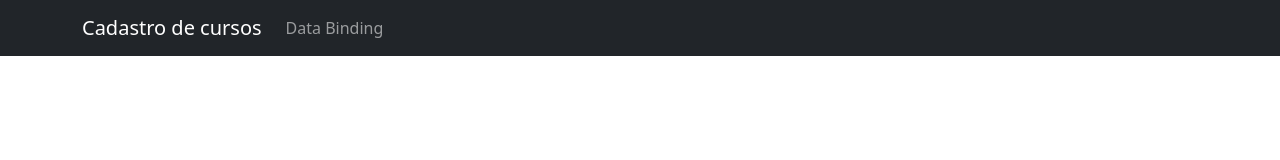
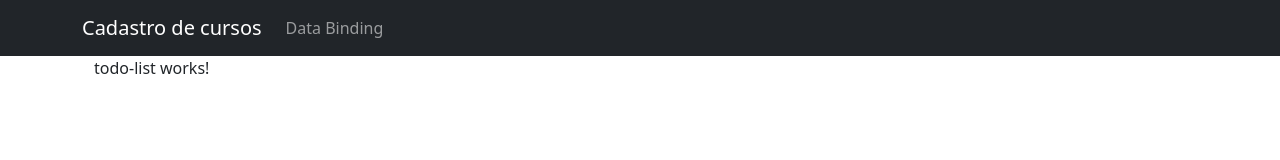
Before and after one commit to 740fernando/componentes-angular, an Angular app in the folder workspace/todo-project/: page / in a window 1280 px wide. Shown: the top 160 px of the page. Built offline with nearby package versions, Linux system fonts and the light colour scheme.

Commit message:
Criando o componente todo-list

```diff
--- a/workspace/todo-project/src/app/app.component.html
+++ b/workspace/todo-project/src/app/app.component.html
@@ -1,6 +1,7 @@
 <app-header></app-header>
 <section class="container d-flex align-items-center justify-content-center">
   <div class="row w-100">
+    <app-todo-list></app-todo-list>
     <div class="col-12">
       <router-outlet></router-outlet>
     </div>
--- a/workspace/todo-project/src/app/app.module.ts
+++ b/workspace/todo-project/src/app/app.module.ts
@@ -5,11 +5,13 @@
 import { AppRoutingModule } from './app-routing.module';
 import { AppComponent } from './app.component';
 import { HeaderComponent } from './header/header.component';
+import { TodoListComponent } from './pages/todo/todo-list/todo-list.component';
 
 @NgModule({
   declarations: [
     AppComponent,
-    HeaderComponent
+    HeaderComponent,
+    TodoListComponent
   ],
   imports: [
     BrowserModule,
--- /dev/null
+++ b/workspace/todo-project/src/app/pages/todo/todo-list/todo-list.component.html
@@ -0,0 +1 @@
+<p>todo-list works!</p>
--- /dev/null
+++ b/workspace/todo-project/src/app/pages/todo/todo-list/todo-list.component.ts
@@ -0,0 +1,15 @@
+import { Component, OnInit } from '@angular/core';
+
+@Component({
+  selector: 'app-todo-list',
+  templateUrl: './todo-list.component.html',
+  styleUrls: ['./todo-list.component.css']
+})
+export class TodoListComponent implements OnInit {
+
+  constructor() { }
+
+  ngOnInit(): void {
+  }
+
+}
```
Also changed, not shown: workspace/todo-project/src/app/pages/todo/todo-list/todo-list.component.css (added), 1 other file (tests, documents, lock files or other folders).
